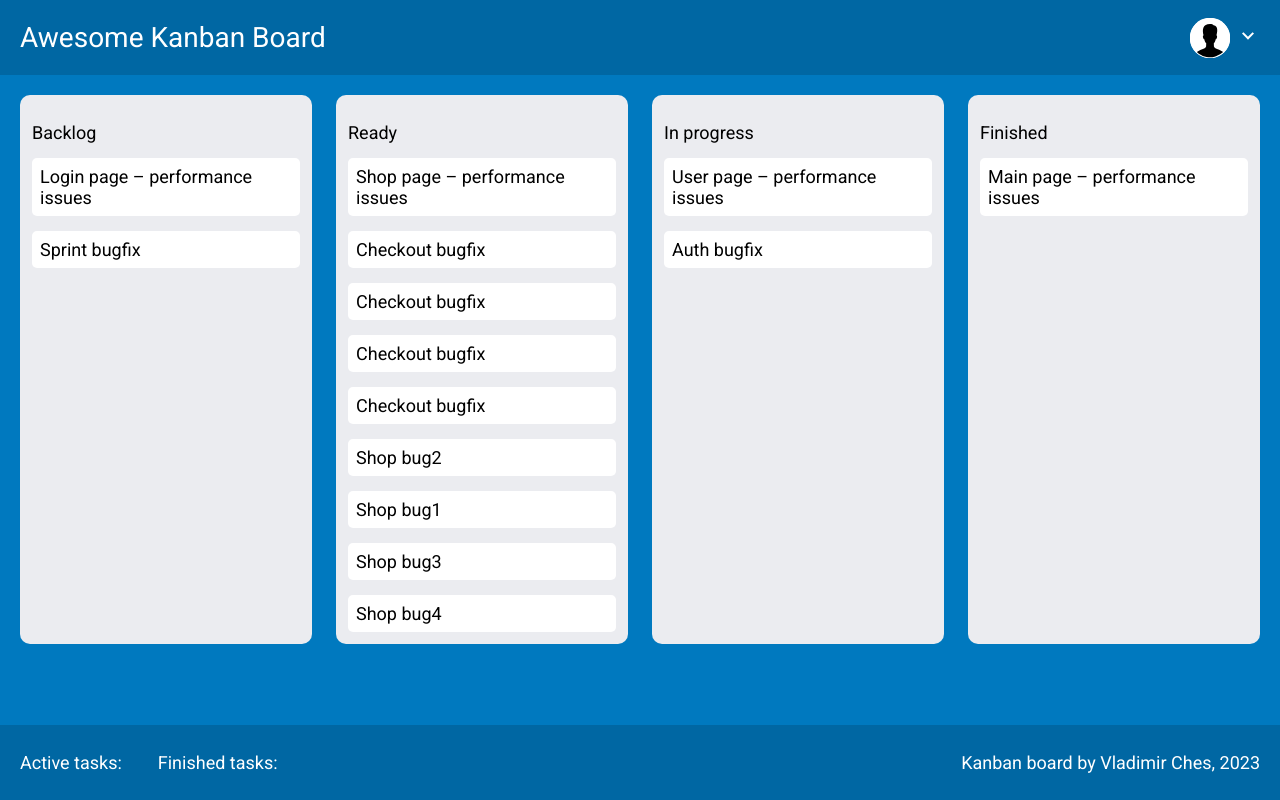
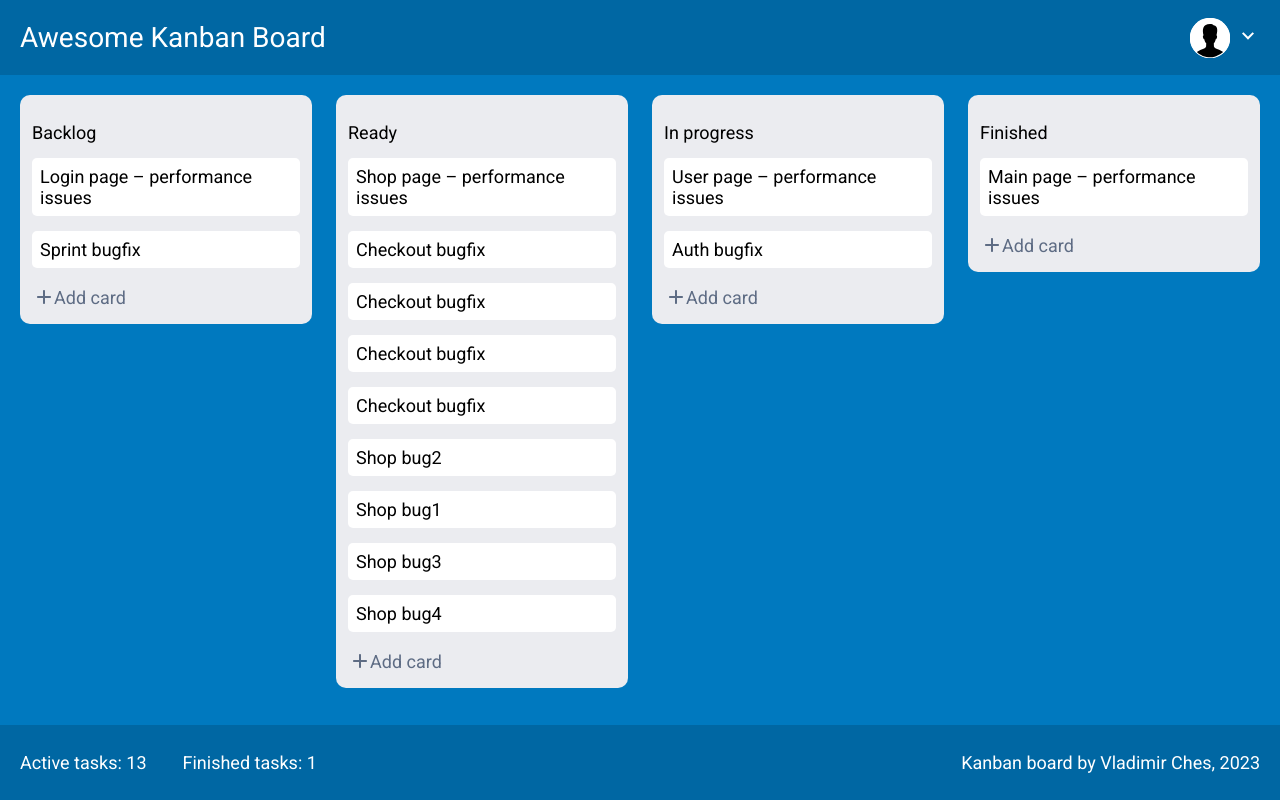
Before and after one commit to thrashches/kanban_typescript, a React (Create React App) app: page / in a window 1280 px wide. Built offline with nearby package versions, Linux system fonts and the light colour scheme.

Commit message:
Task data in footer. Add btn style.

```diff
--- a/src/App.tsx
+++ b/src/App.tsx
@@ -13,7 +13,7 @@ function App() {
         <div className="App">
             <Header/>
             <Layout tasks={tasks}/>
-            <Footer/>
+            <Footer tasks={tasks}/>
         </div>
     );
 }
--- /dev/null
+++ b/src/components/AddCardBtn/AddCardBtn.module.scss
@@ -0,0 +1,20 @@
+.AddCardBtn {
+  all: unset;
+  padding: 4px;
+  cursor: pointer;
+  color: #5E6C84;
+  font-family: Roboto;
+  font-size: 18px;
+  font-style: normal;
+  font-weight: 400;
+  line-height: normal;
+  display: flex;
+  align-items: center;
+  gap: 2px;
+  width: fit-content;
+}
+
+.AddCardBtn:hover {
+  border-radius: 5px;
+  background: #FFF;
+}
--- /dev/null
+++ b/src/components/AddCardBtn/AddCardBtn.tsx
@@ -0,0 +1,17 @@
+import React from "react";
+import style from "./AddCardBtn.module.scss";
+import {ReactComponent as AddIcon} from "./add-card.svg";
+import {ITask} from "../../data/types";
+
+
+type AddCardProps = {
+    boardTitle: "backlog"|"ready"|"inProgress"|"finished",
+    tasks?: ITask[],
+}
+
+export default function AddCardBtn(props: AddCardProps) {
+    return <button className={style.AddCardBtn}>
+        <AddIcon/>
+        Add card
+    </button>
+}
--- a/src/components/Board/Board.module.scss
+++ b/src/components/Board/Board.module.scss
@@ -2,6 +2,7 @@
   border-radius: 10px;
   background: #EBECF0;
   padding: 12px;
+  height: fit-content;
   max-height: 75vh;
   overflow-y: auto;
 }
--- a/src/components/Board/Board.tsx
+++ b/src/components/Board/Board.tsx
@@ -2,9 +2,11 @@ import React from "react";
 import style from "./Board.module.scss";
 import Task from "../Task/Task";
 import {ITask} from "../../data/types";
+import AddCardBtn from "../AddCardBtn/AddCardBtn";
+import {fromCamel} from "../../utils/functions";
 
 type BoardProps = {
-    boardTitle: string,
+    boardTitle: "backlog"|"ready"|"inProgress"|"finished",
     tasks: ITask[],
 }
 export default function Board(props: BoardProps) {
@@ -15,9 +17,10 @@ export default function Board(props: BoardProps) {
     })
 
     return <div className={style.Board}>
-        <h1 className={style.Board__header}>{boardTitle}</h1>
+        <h1 className={style.Board__header}>{fromCamel(boardTitle)}</h1>
         <div className={style.Tasks}>
             {taskElements}
+            <AddCardBtn boardTitle={boardTitle}/>
         </div>
     </div>
 }
--- a/src/components/Footer/Footer.tsx
+++ b/src/components/Footer/Footer.tsx
@@ -1,12 +1,23 @@
 import React from "react";
 import style from "./Footer.module.scss";
+import {ITask} from "../../data/types";
 
 
-export default function Footer() {
+type FooterProps = {
+    tasks: ITask[]
+}
+
+export default function Footer(props: FooterProps) {
+    const {tasks} = props;
+
     return <footer className={style.Footer}>
         <section className={style.Footer__section}>
-            <p>Active tasks: {}</p>
-            <p>Finished tasks: {}</p>
+            <p>Active tasks: {tasks.filter((task, index) => {
+                return task.status !== 'finished'
+            }).length}</p>
+            <p>Finished tasks: {tasks.filter((task, index) => {
+                return task.status === 'finished'
+            }).length}</p>
         </section>
         <section className={style.Footer__section}>
             <p>Kanban board by Vladimir Ches, 2023</p>
--- a/src/components/Layout/Layout.tsx
+++ b/src/components/Layout/Layout.tsx
@@ -10,9 +10,9 @@ export default function Layout(props: LayoutProps) {
     const {tasks} = props;
 
     return <section className={style.Layout}>
-        <Board boardTitle={"Backlog"} tasks={tasks.filter((task) => task.status === 'backlog')}/>
-        <Board boardTitle={"Ready"} tasks={tasks.filter((task) => task.status === 'ready')}/>
-        <Board boardTitle={"In progress"} tasks={tasks.filter((task) => task.status === 'inProgress')}/>
-        <Board boardTitle={"Finished"} tasks={tasks.filter((task) => task.status === 'finished')}/>
+        <Board boardTitle={"backlog"} tasks={tasks.filter((task) => task.status === 'backlog')}/>
+        <Board boardTitle={"ready"} tasks={tasks.filter((task) => task.status === 'ready')}/>
+        <Board boardTitle={"inProgress"} tasks={tasks.filter((task) => task.status === 'inProgress')}/>
+        <Board boardTitle={"finished"} tasks={tasks.filter((task) => task.status === 'finished')}/>
     </section>
 }
--- /dev/null
+++ b/src/utils/functions.ts
@@ -0,0 +1,8 @@
+export function fromCamel(str: string): string {
+    // Переводит из camelCase в Normal case
+    let result = str.replace(/([A-Z])/g, ' $1');
+    result = result.trim();
+    result = result.toLowerCase();
+    result = result.charAt(0).toUpperCase() + result.slice(1);
+    return result;
+}
```
Also changed, not shown: src/components/AddCardBtn/add-card.svg (added).
